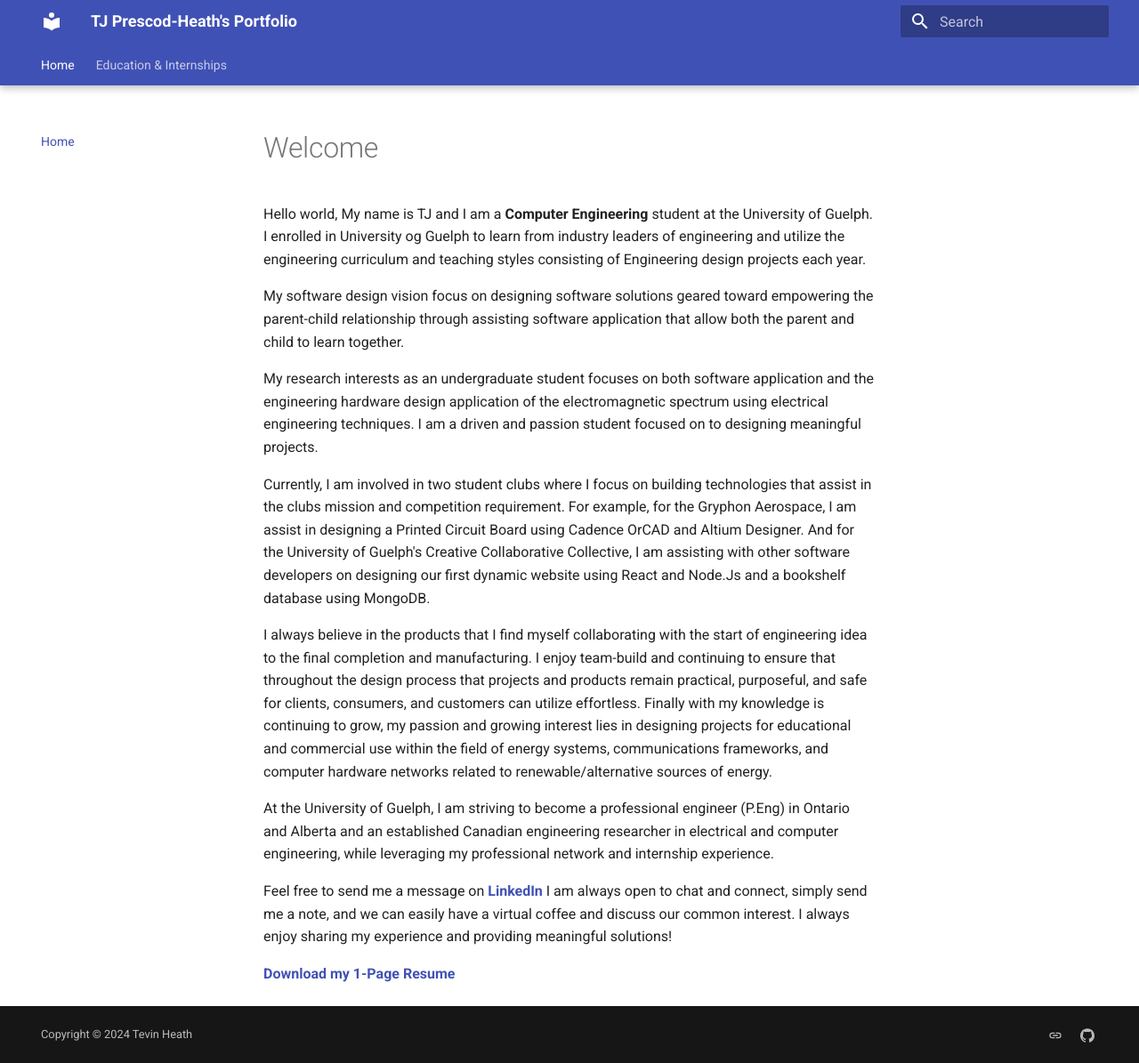
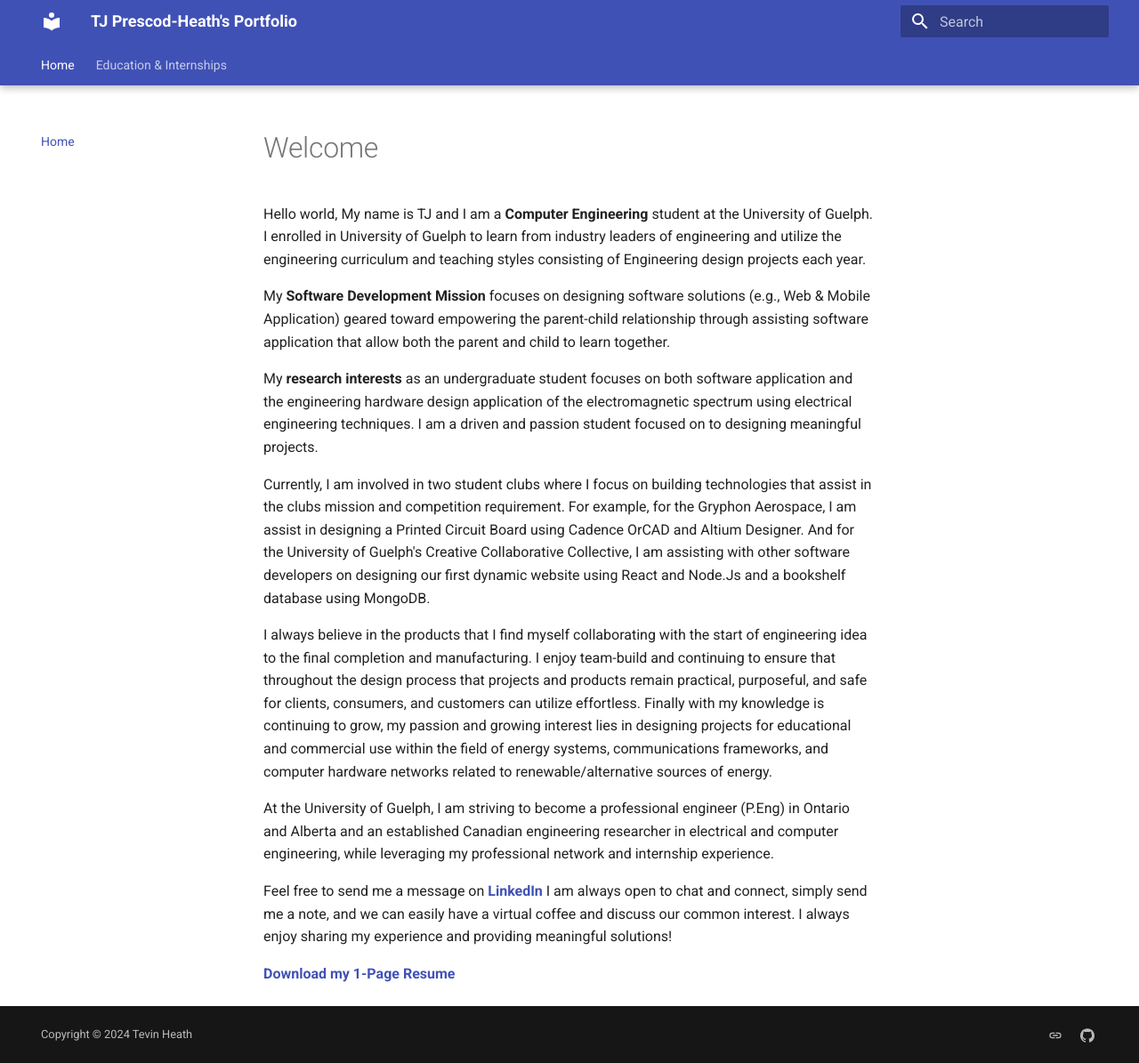
Before and after one commit to TevHeath/tevheath.github.io, an MkDocs documentation site: the page built from docs/index.md, in a window 1280 px wide and 1195 px high. Shown: the whole window at 89% size. Built offline with MkDocs 1.6.1 and Material for MkDocs 9.7.7, drawn with Linux system fonts in a browser that asks for light colours.

Commit message:
Changes and spell checks

```diff
--- a/docs/index.md
+++ b/docs/index.md
@@ -1,10 +1,10 @@
 # Welcome
 
-Hello world, My name is TJ and I am a **Computer Engineering** student at the University of Guelph. I enrolled in University og Guelph to learn from industry leaders of engineering and utilize the engineering curriculum and teaching styles consisting of Engineering design projects each year.
+Hello world, My name is TJ and I am a **Computer Engineering** student at the University of Guelph. I enrolled in University of Guelph to learn from industry leaders of engineering and utilize the engineering curriculum and teaching styles consisting of Engineering design projects each year.
 
-My software design vision focus on designing software solutions geared toward empowering the parent-child relationship through assisting software application that allow both the parent and child to learn together.
+My **Software Development Mission** focuses on designing software solutions (e.g., Web & Mobile Application) geared toward empowering the parent-child relationship through assisting software application that allow both the parent and child to learn together.
 
-My research interests as an undergraduate student focuses on both software application and the engineering hardware design application of the electromagnetic spectrum using electrical engineering techniques. I am a driven and passion student focused on to designing meaningful projects.
+My **research interests** as an undergraduate student focuses on both software application and the engineering hardware design application of the electromagnetic spectrum using electrical engineering techniques. I am a driven and passion student focused on to designing meaningful projects.
 
 Currently, I am involved in two student clubs where I focus on building technologies that assist in the clubs mission and competition requirement. For example, for the Gryphon Aerospace, I am assist in designing a Printed Circuit Board using Cadence OrCAD and Altium Designer. And for the University of Guelph's Creative Collaborative Collective, I am assisting with other software developers on designing our first dynamic website using React and Node.Js and a bookshelf database using MongoDB.
 
```
